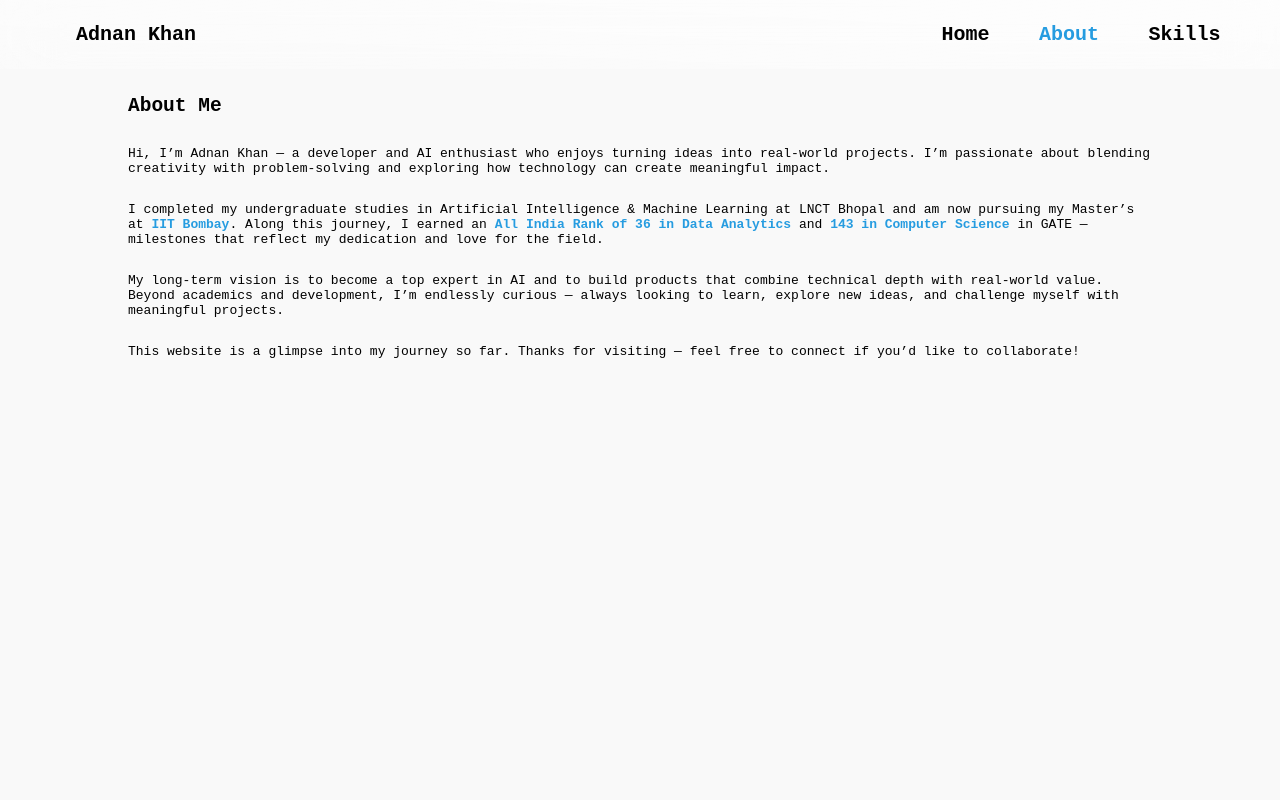
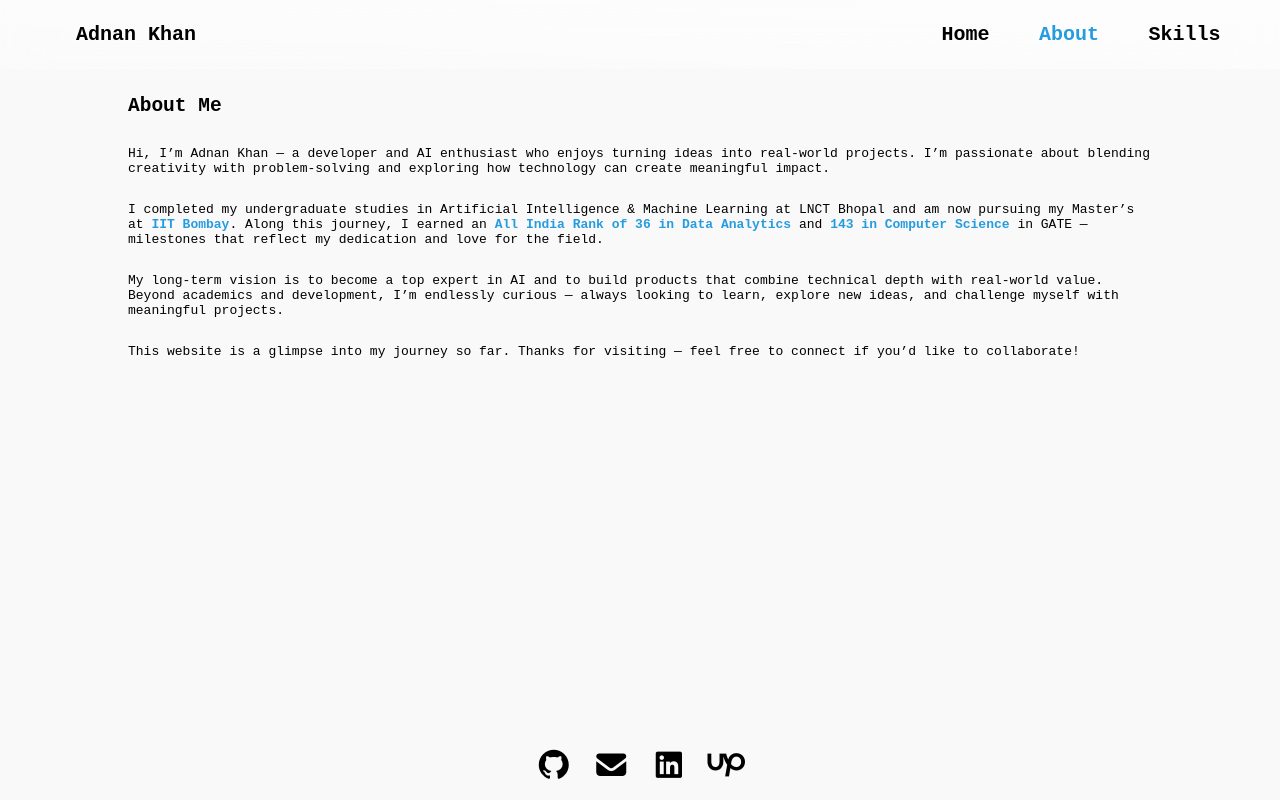
Before and after one commit to FANG19946/portfolio, a plain HTML site: page about.html in a window 1280 px wide. Drawn offline with Linux system fonts and the light colour scheme.

Commit message:
Add Footer

```diff
--- a/about.html
+++ b/about.html
@@ -5,6 +5,10 @@
     <meta charset="UTF-8">
     <meta name="viewport" content="width=device-width, initial-scale=1.0">
     <link rel="stylesheet" href="styles.css">
+    <link rel="stylesheet" href="./assets/css/all.min.css">
+    <link rel="shortcut icon" href="assets/favicon-32x32.png" type="image/x-icon">
+
+
     <title>About</title>
 </head>
 
@@ -16,7 +20,7 @@
             </div>
             <ul>
                 <li>
-                    <h4><a href="index.html" >Home</a></h4>
+                    <h4><a href="index.html">Home</a></h4>
                 </li>
                 <li>
                     <h4><a href="about.html" class="active">About</a></h4>
@@ -64,6 +68,18 @@
         </div>
 
     </section>
+    <footer>
+        <a href="https://github.com/FANG19946"><i class="fa-brands fa-github"></i></a>
+        <a href="mailto:adnan@cse.iitb.ac.in">
+            <i class="fa-solid fa-envelope"></i>
+        </a>
+        <a href="https://www.linkedin.com/in/adnan-khan-209156227/" target="_blank">
+            <i class="fa-brands fa-linkedin"></i>
+        </a>
+        <a href="https://www.upwork.com/freelancers/~01c4228b9e854db9d7" target="_blank">
+            <i class="fa-brands fa-upwork"></i>
+        </a>
+    </footer>
 </body>
 
 </html>
--- a/styles.css
+++ b/styles.css
@@ -7,6 +7,7 @@ body {
   background-color: #f9f9f9;
   font-family: monospace;
   width: 100vw;
+  overflow-x: hidden;
 }
 /* Navbar */
 a{
@@ -106,15 +107,20 @@ ul {
     padding: 10px;
     margin-top: 20px;
     font-family: monospace;
+    color: #f9f9f9;
+
 }
-.btn a{
-    color: #f9f9f9;
+.btn:hover{
+    cursor: pointer;
 }
 /* Page Content */
 .page-section{
     display: flex;
     justify-content: space-evenly;
     width: 100vw;
+    flex: 1;
+    align-content: space-between;
+    flex-wrap: wrap;
 
 }
 .wrapper{
@@ -135,6 +141,29 @@ ul {
 .indent {
     margin: 10px;
 }
+/* Footer */
+
+footer{
+    /* margin-top: auto;     */
+    width: 100%;
+    /* position: fixed; */
+    bottom: 0;
+    left: 0;
+    display: flex;
+    justify-content: center;
+    padding-bottom: 20px;
+}
+footer i{
+    font-size: 30px;
+    display: inline-block;
+    margin: 0 10px;
+}
+footer i:hover{
+    color: #269ce0;
+}
+
+
+
 /* Media Queries */
 @media (max-width: 768px) {
   .hero {
```
Also changed, not shown: index.html (+19 -41 lines), skills.html (+15 -0 lines).
